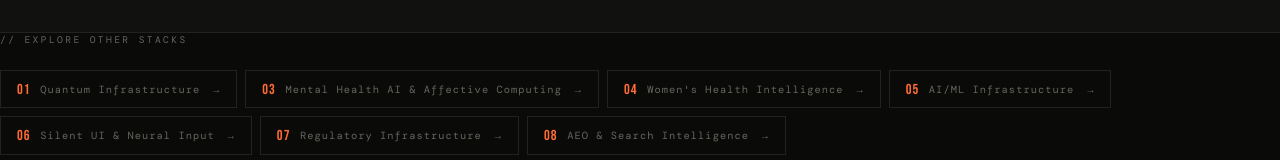
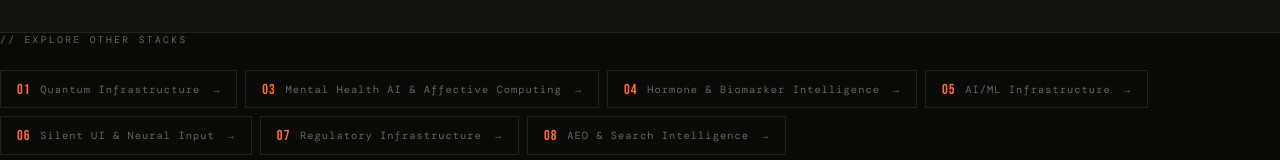
Before and after one commit to alvanithya-oss/xlna, a plain HTML site: page surgical-ai.html in a window 1280 px wide. Shown: the part 2584-2744 px from the top of the page. Drawn offline with nearby package versions, Linux system fonts and the light colour scheme; a web font is replaced by a local one.

Commit message:
Update surgical-ai.html

```diff
--- a/surgical-ai.html
+++ b/surgical-ai.html
@@ -465,7 +465,7 @@ gtag('config', 'G-Y4KEBW0XKG');
   <div class="explore-grid">
       <a href="quantum-infrastructure.html" class="explore-link"><span class="explore-num">01</span>Quantum Infrastructure<span class="explore-arrow">→</span></a>
       <a href="mental-health-ai.html" class="explore-link"><span class="explore-num">03</span>Mental Health AI & Affective Computing<span class="explore-arrow">→</span></a>
-      <a href="womens-health.html" class="explore-link"><span class="explore-num">04</span>Women's Health Intelligence<span class="explore-arrow">→</span></a>
+      <a href="womens-health.html" class="explore-link"><span class="explore-num">04</span>Hormone & Biomarker Intelligence<span class="explore-arrow">→</span></a>
       <a href="ai-infrastructure.html" class="explore-link"><span class="explore-num">05</span>AI/ML Infrastructure<span class="explore-arrow">→</span></a>
       <a href="silent-ui.html" class="explore-link"><span class="explore-num">06</span>Silent UI & Neural Input<span class="explore-arrow">→</span></a>
       <a href="regulatory-infrastructure.html" class="explore-link"><span class="explore-num">07</span>Regulatory Infrastructure<span class="explore-arrow">→</span></a>
```
